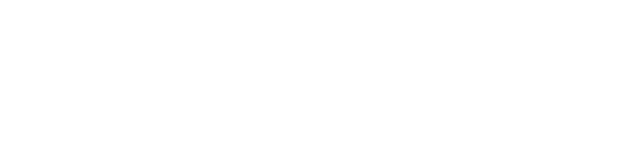
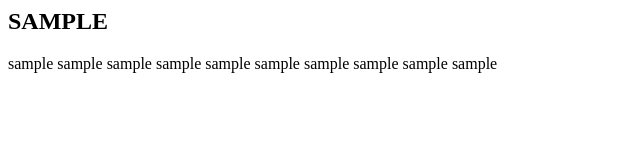
Before and after one commit to pkhenlouis/collaborative-webpage, a plain HTML site: page index.html in a window 1280 px wide. Shown: the whole page, without its empty margins (0-640 px from the left). Drawn offline with Linux system fonts and the light colour scheme.

Commit message:
content-index.html

```diff
--- a/index.html
+++ b/index.html
@@ -1,8 +1,4 @@
-<!DOCTYPE html>
-<html>
-  <head>
-    <title>Collaborative Webpage</title>
-  </head>
-  <body>
-  </body>
-</html>
+<section class="content">
+  <h2>SAMPLE</h2>
+  <p>sample sample sample sample sample sample sample sample sample sample</p>
+</section>
```
